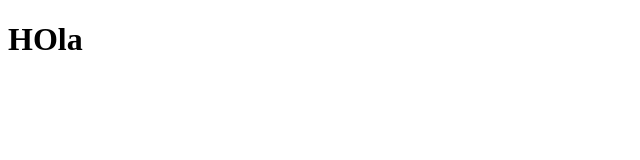
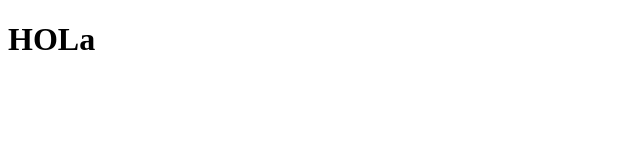
Before and after one commit to adminmindfront/demo, a plain HTML site: page public/index.html in a window 1280 px wide. Shown: the full height of the page, 0-640 px from the left. Drawn offline with Linux system fonts and the light colour scheme.

Commit message:
Primer cambio real desde Mac

```diff
--- a/public/index.html
+++ b/public/index.html
@@ -6,6 +6,6 @@
   <title>Document</title>
 </head>
 <body>
-  <h1>HOla</h1>
+  <h1>HOLa</h1>
 </body>
 </html>
```
